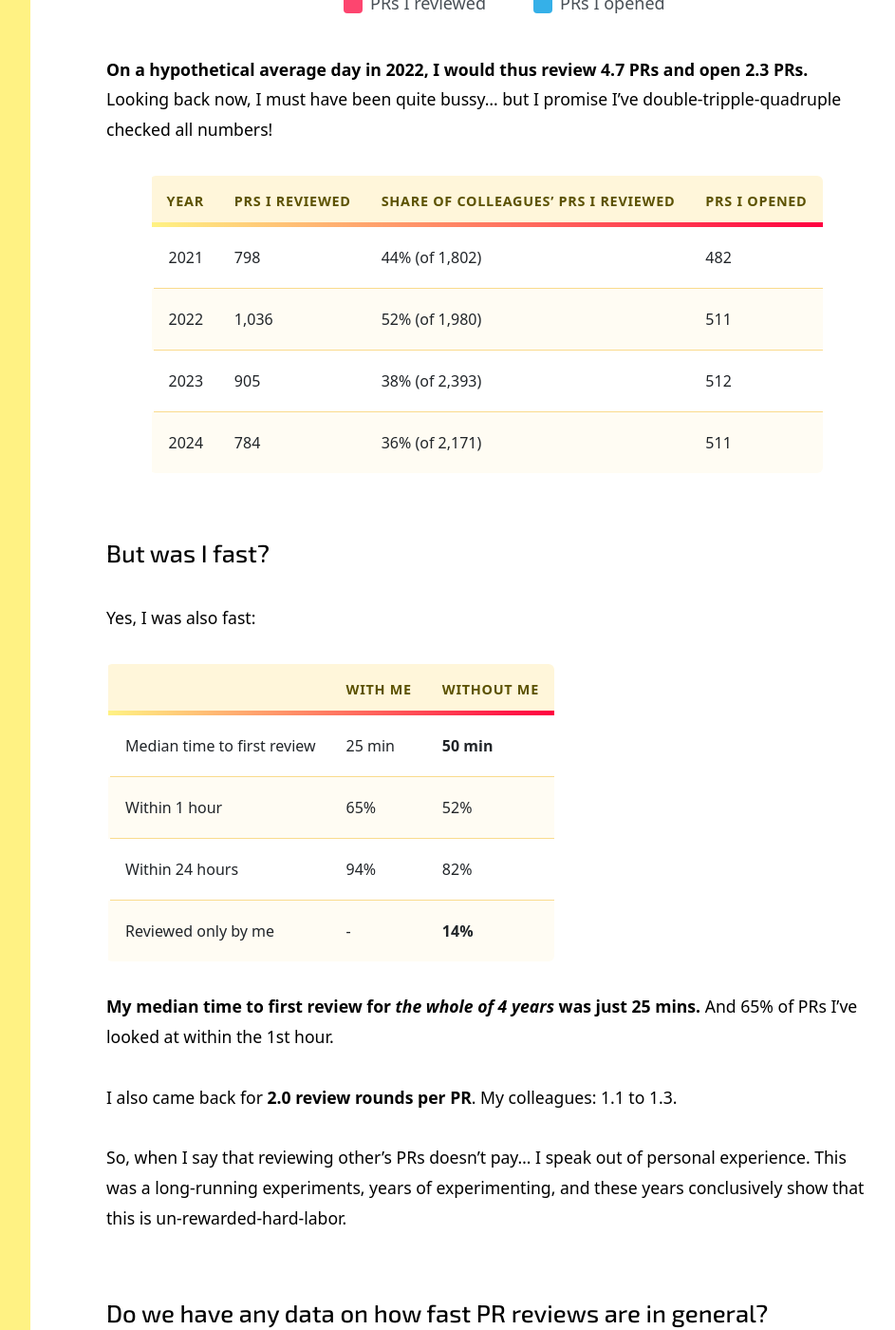
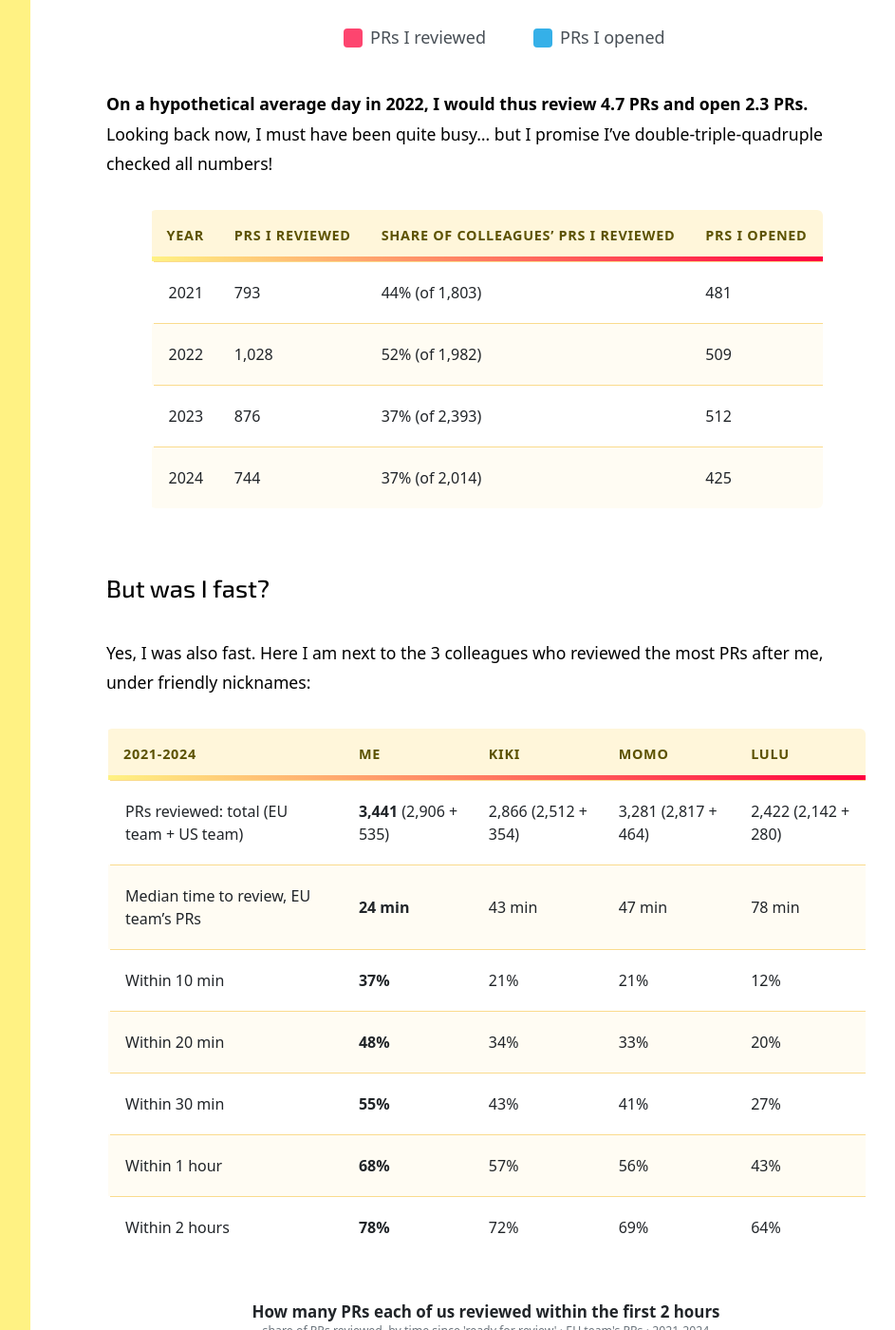
Before and after one commit to inesp/inesp.github.io, a Jekyll site: the page built from _posts/2026-10-26-blind-spots-in-code-part-IV.md, in a window 1280 px wide and 1400 px high, scrolled down 16078 px. Shown: the whole window at 95% size, without its empty margins (288-1231 px from the left). Built offline with Jekyll 4.4.1, drawn with Linux system fonts in a browser that asks for light colours; nearby versions of some CDN libraries; some web fonts are replaced; a style sheet for code colours, icons or effects is not loaded; some of the changed text lies outside the part shown.

Commit message:
Re-do PR numbers, focus only on 1 timezone
the fact that lots of PRs are opened
outside working hours is too hard to accommodate

```diff
--- a/_posts/2026-10-26-blind-spots-in-code-part-IV.md
+++ b/_posts/2026-10-26-blind-spots-in-code-part-IV.md
@@ -271,36 +271,61 @@
 
 **So, for 4 years (from 2021 till 2024) I made sure to review PRs swiftly!**
 
-Over all 4 years, I reviewed 42.4% of all PRs that were opened on our 2 main repositories. (They opened 8,346 PRs, I reviewed 3,523 of them.)
+Over all 4 years, I reviewed 42.0% of all PRs that were opened on our 2 main repositories. (They opened 8,192 PRs, I reviewed 3,441 of them.)
 
 ![my-reviews-per-year](/assets/bias/my-reviews-per-year.svg)
 
-**On a hypothetical average day in 2022, I would thus review 4.7 PRs and open 2.3 PRs.** Looking back now, I must have been quite bussy... but I promise I've double-tripple-quadruple checked all numbers!
+**On a hypothetical average day in 2022, I would thus review 4.7 PRs and open 2.3 PRs.** Looking back now, I must have been quite busy... but I promise I've double-triple-quadruple checked all numbers!
 
 | Year | PRs I reviewed | Share of colleagues' PRs I reviewed | PRs I opened |
 |------|----------------|-------------------------------------|--------------|
-| 2021 | 798            | 44% (of 1,802)                      | 482          |
-| 2022 | 1,036          | 52% (of 1,980)                      | 511          |
-| 2023 | 905            | 38% (of 2,393)                      | 512          |
-| 2024 | 784            | 36% (of 2,171)                      | 511          |
+| 2021 | 793            | 44% (of 1,803)                      | 481          |
+| 2022 | 1,028          | 52% (of 1,982)                      | 509          |
+| 2023 | 876            | 37% (of 2,393)                      | 512          |
+| 2024 | 744            | 37% (of 2,014)                      | 425          |
 {:.table-center}
 
 ## But was I fast?
 
-Yes, I was also fast:
+Yes, I was also fast. Here I am next to the 3 colleagues who reviewed the most PRs after me, under friendly nicknames:
 
-|                             | With me  | Without me      |
-|-----------------------------|----------|-----------------|
-| Median time to first review | 25 min   | **50 min**      |
-| Within 1 hour               | 65%      | 52%             |
-| Within 24 hours             | 94%      | 82%             |
-| Reviewed only by me         | -        | **14%**         |
+| 2021-2024                                   | Me                          | Kiki                    | Momo                    | Lulu                    |
+|---------------------------------------------|-----------------------------|-------------------------|-------------------------|-------------------------|
+| PRs reviewed: total (EU team + US team)     | **3,441** (2,906 + 535)     | 2,866 (2,512 + 354)     | 3,281 (2,817 + 464)     | 2,422 (2,142 + 280)     |
+| Median time to review, EU team's PRs        | **24 min**                  | 43 min                  | 47 min                  | 78 min                  |
+| Within 10 min                               | **37%**                     | 21%                     | 21%                     | 12%                     |
+| Within 20 min                               | **48%**                     | 34%                     | 33%                     | 20%                     |
+| Within 30 min                               | **55%**                     | 43%                     | 41%                     | 27%                     |
+| Within 1 hour                               | **68%**                     | 57%                     | 56%                     | 43%                     |
+| Within 2 hours                              | **78%**                     | 72%                     | 69%                     | 64%                     |
+{:.table-center}
 
-**My median time to first review for _the whole of 4 years_ was just 25 mins.** And 65% of PRs I've looked at within the 1st hour.
+![reviewer-speed-cumulative](/assets/bias/reviewer-speed-cumulative.svg)
+
+**My median time to first review for _the whole of 4 years_ was just 24 mins.** And 68% of PRs I've looked at within the 1st hour.
+
+![reviewer-speed-per-quarter](/assets/bias/reviewer-speed-per-quarter.svg)
+
+<details class="rabbit-hole" markdown="1">
+<summary>Rabbit hole: How I got the numbers</summary>
+
+We had 2 main GitHub repos.
+
+The rules for my calculations are:
+
+- I use **medians**, not averages, because a median is supposed to be the typical behavior and 1 bad PR can skew the average too strongly.
+- I count only the **PRs where a review actually happened**. This unfortunately means that people can get _great stats_ if they review 1 PR quickly and never touch any other PR.
+- **Bots** are ignored: Dependabot, GitHub Actions, Copilot
+- I **ignore working hours** because it would be too complex to respect them. So, if somebody opens a PR on Friday and I review it on Monday... tought luck for me.
+- I limited the stats to the team that worked in **the central european timezone**, because again, it's just easier this way.
+
+</details>
 
 I also came back for **2.0 review rounds per PR**. My colleagues: 1.1 to 1.3.
 
-So, when I say that reviewing other's PRs doesn't pay... I speak out of personal experience. This was a long-running experiments, years of experimenting, and these years conclusively show that this is un-rewarded-hard-labor.
+And **905 of the PRs I reviewed were never reviewed by anybody else.**
+
+So, when I say that reviewing others' PRs doesn't pay... I speak out of personal experience. This was a long-running experiment, years of experimenting, and these years conclusively show that this is un-rewarded-hard-labor.
 
 
 ## Do we have any data on how fast PR reviews are in general?
```
Also changed, not shown: other parts of _posts/2026-10-26-blind-spots-in-code-part-IV.md (+1 -1 lines), assets/bias/my-reviews-per-year.svg, assets/bias/reviewer-speed-cumulative.svg (added), assets/bias/reviewer-speed-per-quarter.svg (added).
